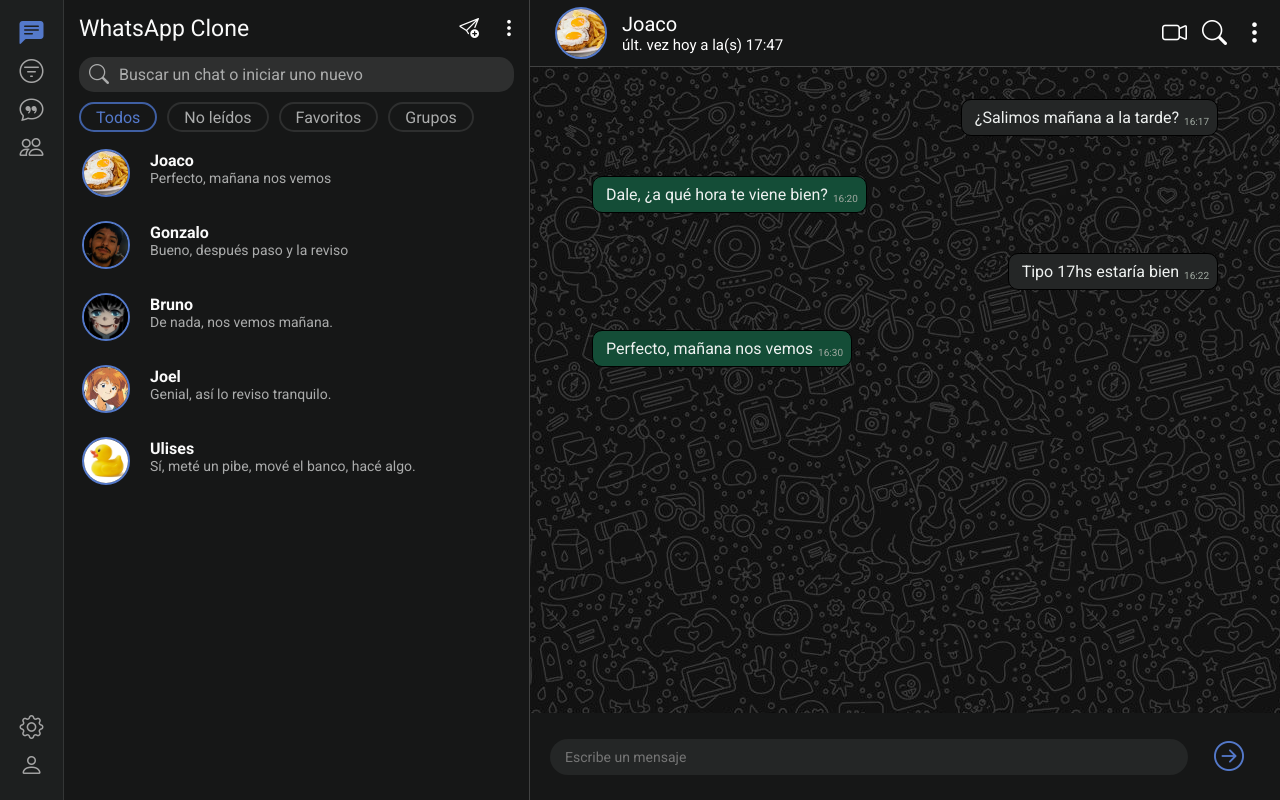
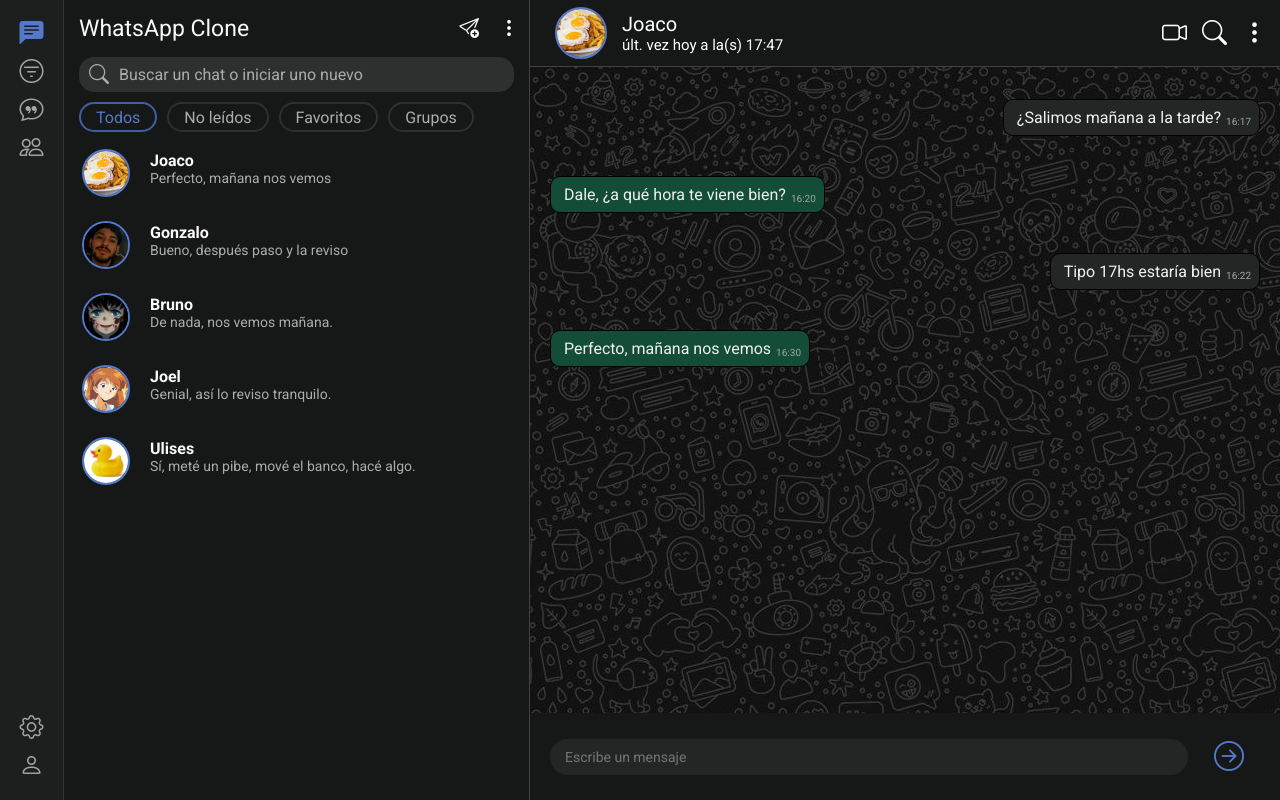
Before and after one commit to UrielTreleani/PROJECTO-FINAL-UTN-WHATSAPP-CLONE, a React (Vite) app: page /contacto/1 in a window 1280 px wide. Built offline with nearby package versions, Linux system fonts and the light colour scheme.

Commit message:
responsive listo

```diff
--- a/src/Components/Message/Message.css
+++ b/src/Components/Message/Message.css
@@ -17,7 +17,7 @@
 
 .message-content p{
     word-wrap: break-word;
-    max-width: 700px;
+    max-width: 400px;
     color: #eef1f0;
     font-size: 16px;
 }
--- a/src/Screens/MessageScreen/MessageScreen.css
+++ b/src/Screens/MessageScreen/MessageScreen.css
@@ -47,13 +47,24 @@
     flex: 1;
     background-color: #111b21;
     overflow-y: auto;
-    padding: 12px 62px;
+    padding: 12px 20px;
     background-image: url("/fondo-chat.jpg");
 }
 
 .message-screen__form-container {
     background-color: #161717;
     padding: 8px;
+}
+
+
+@media screen and (min-width: 2900px){
+    .contact-list__aside-container{
+        width: 100px;
+    }
+
+        .contact-list__aside-icon-container i{
+        font-size: 30px;
+    }
 }
 
 
```
